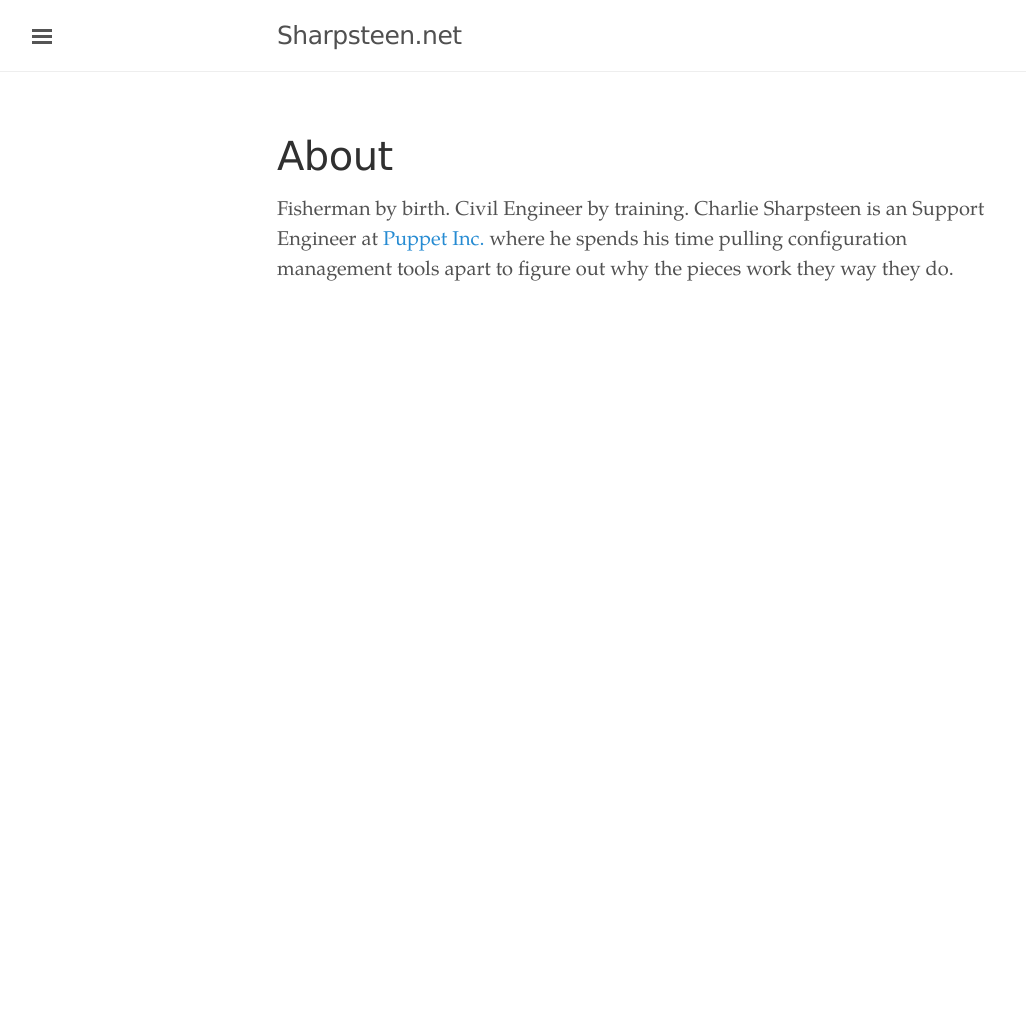
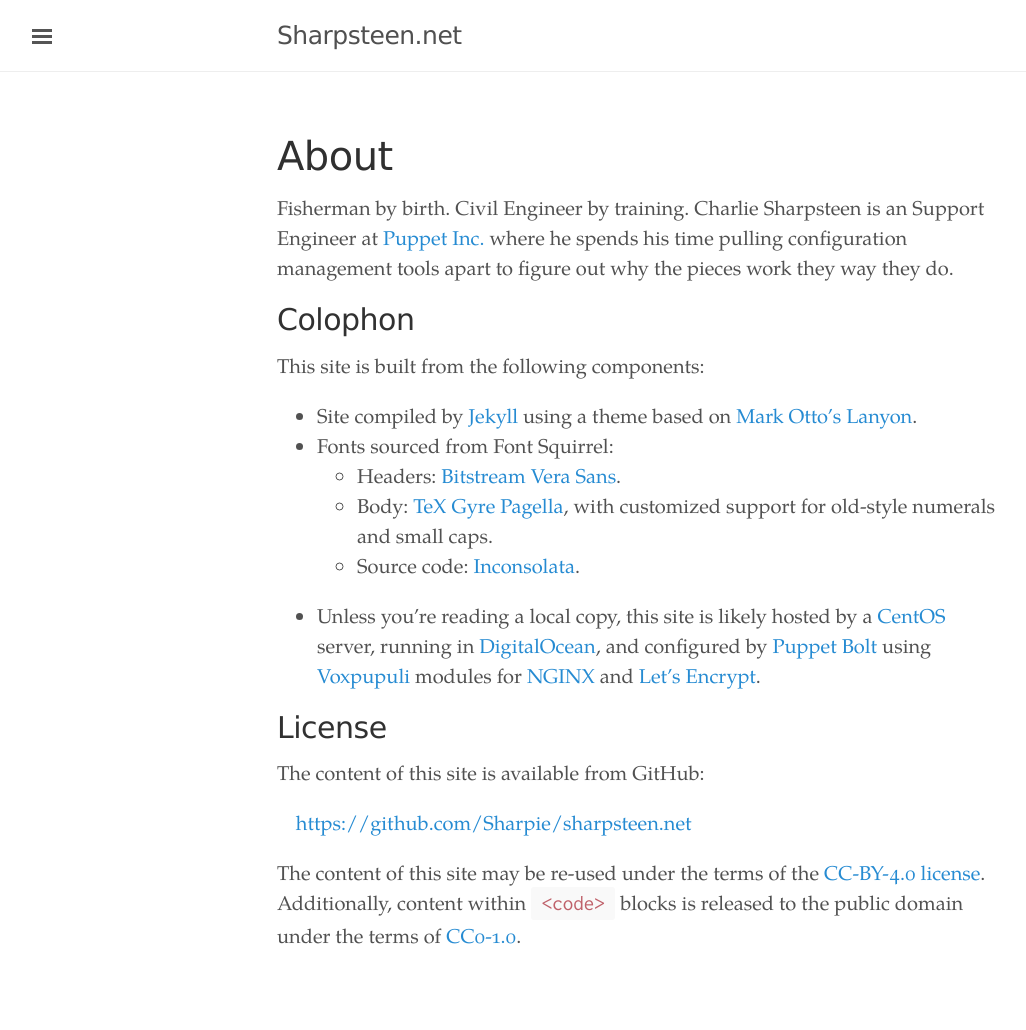
Before and after one commit to Sharpie/sharpsteen.net, a Jekyll site: the page built from about.md, in a window 1280 px wide. Shown: the whole page, without its empty margins (3-1029 px from the left). Built offline with Jekyll 4.4.1, drawn with Linux system fonts in a browser that asks for light colours; Markdown is read by kramdown in place of the engine named in the settings; before the commit the page ends 900 px from its top, so only the background shows below that.

Commit message:
Add colophon and LICENSE
Content of the site is available for re-use under the terms of the
CC-BY-4.0 license. Content within `<code>` blocks is released to the
public domain under the terms of CC0-1.0.

  https://creativecommons.org/licenses/by/4.0/
  https://creativecommons.org/publicdomain/zero/1.0/

```diff
--- a/_includes/head.html
+++ b/_includes/head.html
@@ -3,6 +3,7 @@
 
   <!-- Enable responsiveness on mobile devices-->
   <meta name="viewport" content="width=device-width, initial-scale=1.0, maximum-scale=1">
+  <link rel="license" href="{{ site.baseurl }}/about/#license">
 
   <title>
     {% if page.title == "Home" %}
--- a/about.md
+++ b/about.md
@@ -10,3 +10,48 @@
 the pieces work they way they do.
 
   [puppet]: https://puppet.com
+
+## Colophon
+
+This site is built from the following components:
+
+  - Site compiled by [Jekyll][jekyll] using a theme based on
+    [Mark Otto's Lanyon][lanyon].
+  - Fonts sourced from Font Squirrel:
+    * Headers: [Bitstream Vera Sans][bitstream-vera].
+    * Body: [TeX Gyre Pagella][tex-gyre-pagella], with customized support
+      for old-style numerals and small caps.
+    * Source code: [Inconsolata][inconsolata].
+  - Unless you're reading a local copy, this site is likely hosted by a
+    [CentOS][centos] server, running in [DigitalOcean][digitalocean],
+    and configured by [Puppet Bolt][puppet-bolt] using [Voxpupuli][voxpupuli]
+    modules for [NGINX][nginx] and [Let's Encrypt][letsencrypt].
+
+  [jekyll]: https://jekyllrb.com
+  [lanyon]: https://github.com/poole/lanyon
+
+  [bitstream-vera]: https://www.fontsquirrel.com/fonts/bitstream-vera-sans
+  [tex-gyre-pagella]: https://www.fontsquirrel.com/fonts/tex-gyre-pagella
+  [inconsolata]: https://www.fontsquirrel.com/fonts/inconsolata
+
+  [centos]: https://www.centos.org/
+  [digitalocean]: https://m.do.co/c/074844d7e9a2
+  [puppet-bolt]: https://puppet.com/docs/bolt/latest/bolt.html
+  [voxpupuli]: https://voxpupuli.org/
+  [nginx]: https://nginx.org/
+  [letsencrypt]: https://letsencrypt.org/
+
+## License
+
+The content of this site is available from GitHub:
+
+&emsp;<https://github.com/Sharpie/sharpsteen.net>
+
+The content of this site may be re-used under the terms of the
+[CC-BY-4.0 license][cc-by]. Additionally, content within
+`<code>` blocks is released to the public domain under the
+terms of [CC0-1.0][cc0].
+
+
+  [cc-by]: https://creativecommons.org/licenses/by/4.0/
+  [cc0]: https://creativecommons.org/publicdomain/zero/1.0/
```
Also changed, not shown: 1 other file.
